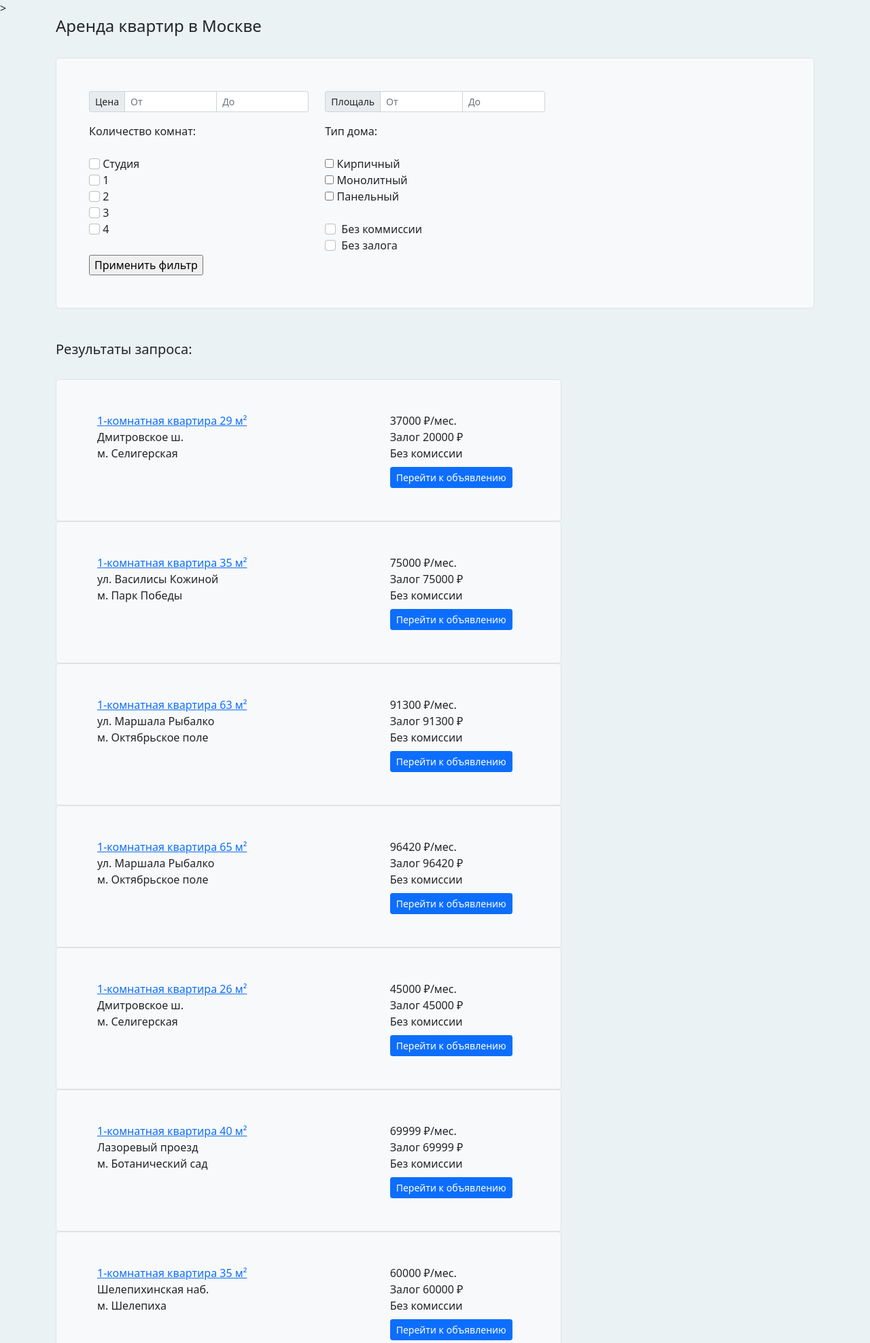
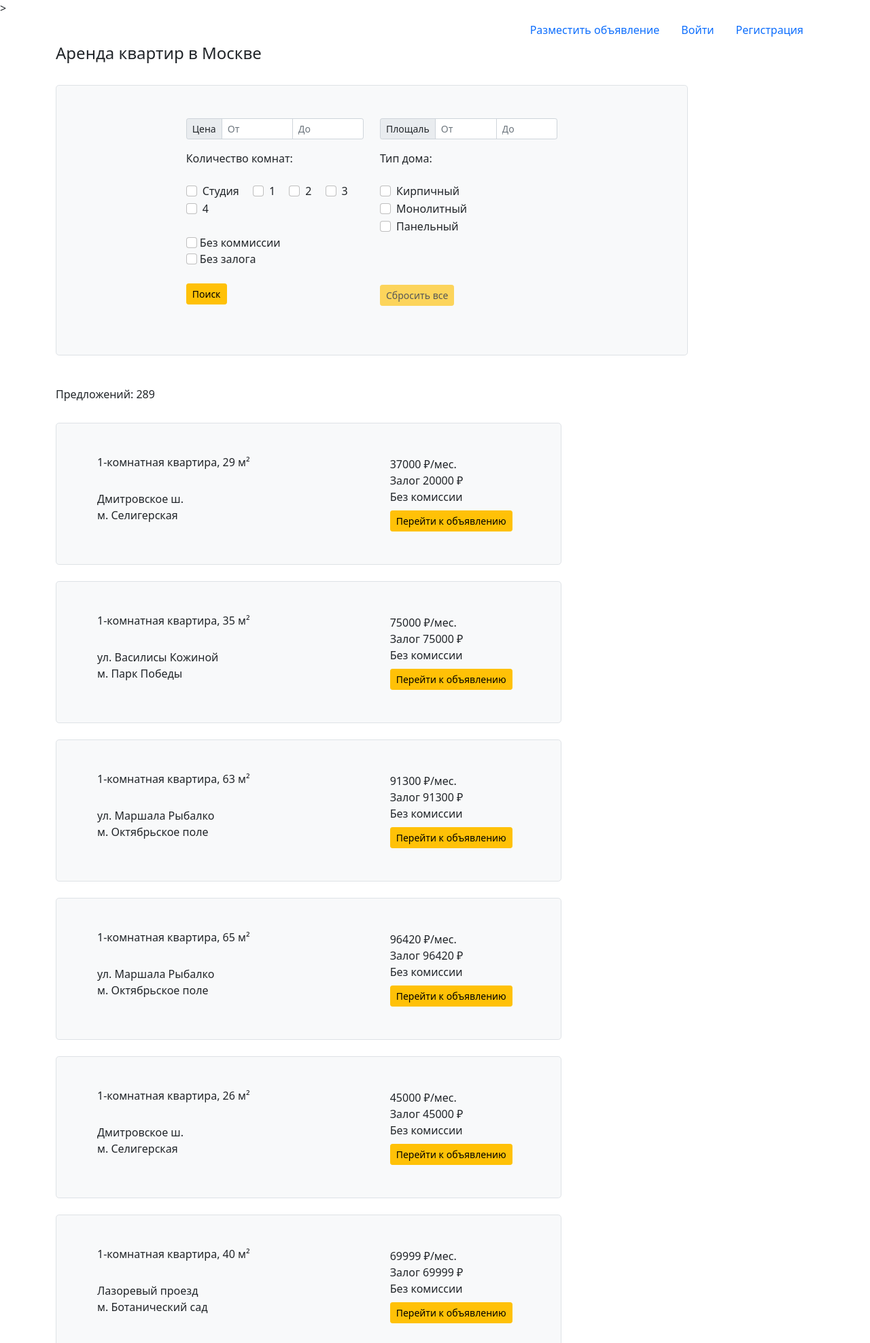
Before and after one commit to flatline-dot/rent_project, a Flask app: page / in a window 1280 px wide. Shown: the top 1976 px of the page at 68% size. Run offline with Flask 2, Linux system fonts and the light colour scheme; data comes from the database, SQL or seed files in the repository.

Commit message:
Форма объявления

```diff
--- a/webapp/__init__.py
+++ b/webapp/__init__.py
@@ -15,7 +15,7 @@ def create_app():
     migrate = Migrate(app, db)
     login_manager = LoginManager()
     login_manager.init_app(app)
-    login_manager.login_view = 'login'
+    login_manager.login_view = 'user.login'
 
     @login_manager.user_loader
     def user_load(user_id):
--- a/webapp/ads/forms.py
+++ b/webapp/ads/forms.py
@@ -1,5 +1,6 @@
 from flask_wtf import FlaskForm
-from wtforms import IntegerField, SelectMultipleField, widgets, BooleanField
+from wtforms import IntegerField, StringField, SelectMultipleField, widgets, BooleanField, RadioField
+from wtforms.validators import DataRequired, InputRequired
 
 
 class MultiCheckboxField(SelectMultipleField):
@@ -11,10 +12,24 @@ class FilterForm(FlaskForm):
     price_min = IntegerField('price_min', render_kw={'class': 'form-control'})
     price_max = IntegerField('price_max', render_kw={'class': 'form-control'})
     rooms = [(0, 'Студия'), (1, '1'), (2, '2'), (3, '3'), (4, '4')]
-    rooms = MultiCheckboxField('rooms', choices=rooms, coerce=int, render_kw={'class': 'form-check-input'})
+    rooms = MultiCheckboxField('rooms', choices=rooms, coerce=int, render_kw={'class': "form-check-input"})
     area_min = IntegerField('area_min', render_kw={'class': 'form-control'})
     area_max = IntegerField('area_max', render_kw={'class': 'form-control'})
     type_material = [("Кирпичный", 'Кирпичный'), ("Монолитный", 'Монолитный'), ("Панельный", 'Панельный')]
     material = MultiCheckboxField('material', choices=type_material, coerce=str)
-    commission = BooleanField('Без коммиссии', render_kw={'class': 'form-check-input'})
-    deposit = BooleanField('Без залога', render_kw={'class': 'form-check-input'})
+    commission = BooleanField('Без коммиссии')
+    deposit = BooleanField('Без залога')
+
+
+class UserAd(FlaskForm):
+    rooms = [(0, 'Студия'), (1, '1'), (2, '2'), (3, '3'), (4, '4')]
+    rooms = RadioField('Количество комнат', choices=rooms, coerce=int, render_kw={'class': "form-check-input"}, validators=[InputRequired()])
+    price = IntegerField('Цена', render_kw={'class': 'form-control'}, validators=[DataRequired()])
+    area = IntegerField('Площадь', render_kw={'class': 'form-control'})
+    type_material = [("Кирпичный", 'Кирпичный'), ("Монолитный", 'Монолитный'), ("Панельный", 'Панельный')]
+    material = RadioField('material', choices=type_material, validators=[DataRequired()])
+    commission = IntegerField('Комиссия', render_kw={'class': 'form-control'}, validators=[DataRequired()])
+    deposit = IntegerField('Залог', render_kw={'class': 'form-control'}, validators=[DataRequired()])
+    metro = StringField('Метро', render_kw={'class': 'form-control'}, validators=[DataRequired()])
+    phone = IntegerField('Номер телефона', render_kw={'class': 'form-control'}, validators=[DataRequired()])
+    adress = StringField('Адрес', render_kw={'class': 'form-control'}, validators=[DataRequired()])
--- a/webapp/ads/veiws.py
+++ b/webapp/ads/veiws.py
@@ -1,7 +1,6 @@
-from flask import Blueprint, render_template, request
+from flask import Blueprint, render_template, redirect, url_for,  request
 from webapp.model import Flat
 from webapp.ads.forms import FilterForm
-from flask_login import current_user
 
 blueprint = Blueprint('ads', __name__)
 
@@ -14,11 +13,12 @@ def index():
         page = int(request.args.get('page'))
     else:
         page = 1
+    flats_count = Flat.query.count()
     query = Flat.query.paginate(page=page, per_page=25)
-    return render_template('index.html', flats=query, form=form)
+    return render_template('index.html', flats=query, form=form, flats_count=flats_count)
 
 
-@blueprint.route('/result', methods=["POST", "GET"])
+@blueprint.route('/result', methods=["POST"])
 def result():
     form = FilterForm(request.form)
     query = Flat.query
@@ -47,5 +47,11 @@ def result():
         if form.deposit.data:
             query = query.filter(Flat.deposit == 0)
 
+    flats_count = query.count()
     query = query.paginate(page=page, per_page=25)
-    return render_template('index.html', flats=query, form=form)
+    return render_template('index.html', flats=query, form=form, flats_count=flats_count)
+
+
+@blueprint.route('/reset', methods=["POST"])
+def reset():
+    return redirect(url_for('ads.index'))
--- a/webapp/flat_data/avi.py
+++ b/webapp/flat_data/avi.py
@@ -86,7 +86,7 @@ def get_data(links, proxy):
 
 def main():
     proxy = read_proxies()
-    all_links(proxy, 50, f'https://www.avito.ru/moskva/kvartiry/sdam/na_dlitelnyy_srok-ASgBAgICAkSSA8gQ8AeQUg?p=', get_link)
+    #all_links(proxy, 50, f'https://www.avito.ru/moskva/kvartiry/sdam/na_dlitelnyy_srok-ASgBAgICAkSSA8gQ8AeQUg?p=', get_link)
     links = read_links_csv('avito_links.csv')
     get_data(links, proxy)
 
--- a/webapp/templates/base.html
+++ b/webapp/templates/base.html
@@ -9,7 +9,7 @@
     <link href="https://cdn.jsdelivr.net/npm/bootstrap@5.0.2/dist/css/bootstrap.min.css" rel="stylesheet" integrity="sha384-EVSTQN3/azprG1Anm3QDgpJLIm9Nao0Yz1ztcQTwFspd3yD65VohhpuuCOmLASjC" crossorigin="anonymous">
     <title>Аренда квартир</title>
   </head>
-  <body style="background-color: rgb(234, 242, 243)">
+  <body style="background-color: rgb(255, 255, 255)">
     {% block content %}{% endblock %}
 
     <!-- Optional JavaScript; choose one of the two! -->
--- a/webapp/templates/index.html
+++ b/webapp/templates/index.html
@@ -1,5 +1,37 @@
 {% extends 'Base.html' %}
 {% block content %}>
+<div class="container">
+  <ul class="nav justify-content-end">
+
+    {% if current_user.is_authenticated %}
+    <li class="nav-item">
+      <div class="nav-link disabled">Привет, {{ current_user.username }}!</div>
+    </li>
+    <li class="nav-item">
+      <a class="nav-link active" aria-current="page" href={{ url_for('user.user') }}>Разместить объявление</a>
+    </li>
+    <li class="nav-item">
+      <a class="nav-link active" aria-current="page" href={{ url_for('user.logout') }}>Выйти</a>
+    </li>
+
+    {% else %}
+    <li class="nav-item">
+      <a class="nav-link active" aria-current="page" href={{ url_for('user.user') }}>Разместить объявление</a>
+    </li>
+    <li class="nav-item">
+    <a class="nav-link active" aria-current="page" href={{ url_for('user.login') }}>Войти</a>
+    </li>
+    <li class="nav-item">
+      <a class="nav-link active" aria-current="page" href={{ url_for('user.registration') }}>Регистрация</a>
+    </li>
+    {% endif %}
+  </ul>
+</div>
+
+
+
+<div class="container-sm">
+  <div class='col-4'>
     {% with messages = get_flashed_messages() %}
       {% if messages %}
       <div class="alert alert-warning" role="alert">
@@ -9,11 +41,16 @@
       </div>
       {% endif %}
     {% endwith %}
+  </div>
+</div>
+
+
 <div class="container-sm">
+  <div class='col-10 justify-content-center'>
     <h4>Аренда квартир в Москве</h4><br>
     <div class="h-100 p-5 bg-light border rounded-3">
       <form action="{{ url_for('ads.result') }}" method="POST">
-      <div class='row '>
+        <div class='row justify-content-center'>
           <div class='col-4'>
             <div class="input-group input-group-sm mb-3">
               <span class="input-group-text">Цена</span>
@@ -24,9 +61,14 @@
 
             <h7>Количество комнат:</h7><br><br>
             {% for i in form.rooms %}
-            {{ i }}
-            {{ i.label }}<br>
-          {% endfor %}<br>
+            <div class="form-check form-check-inline">
+              {{ i(class="form-check-input") }}{{ i.label(class="form-check-label") }}
+            </div>
+            {% endfor %}<br><br>
+            {{ form.commission(class="form-check-input") }} {{ form.commission.label }}<br>
+            {{ form.deposit(class="form-check-input") }} {{ form.deposit.label }}<br><br>
+            <input class="btn btn-warning btn-sm" type="submit" value="Поиск">
+
           </div>
 
           <div class='col-4'>
@@ -37,29 +79,40 @@
             </div>
             <h7>Тип дома:</h7><br><br>
             {% for i in form.material %}
-            {{ i }}
+            <div class="form-check form-check-inline">
+              {{ i(class="form-check-input") }}
               {{ i.label }}<br>
+            </div>
             {% endfor %}<br>
-          <div class="form-check">
-            {{ form.commission() }} {{ form.commission.label }}<br>
-            {{ form.deposit() }} {{ form.deposit.label }}<br>
+
+
+          </form><br><br><br>
+            <form action="{{ url_for('ads.reset') }}" method="POST">
+              <input class="btn btn-warning btn-sm" type="submit" value="Сбросить все" {% if url_for(request.endpoint)  != '/result' %} disabled {% endif %}><br>
+            </form>
           </div>
+        </div><br>
+
+
+
     </div>
-      </div>
-      <input type="submit" value="Применить фильтр">
-    </form>
   </div>
 </div><br><br>
 
+
 <div class="container-sm">
   <div class="col-8">
-    <h5>Результаты запроса:</h5><br>
+    <h6>Предложений: {{ flats_count }}</h6><br>
     {% for flat in flats.items %}
       <div class="h-100 p-5 bg-light border rounded-3">
         <div class="container-sm">
           <div class="row">
             <div class="col">
-              <a href={{ flat.link }} target="_blank">{{ flat.num_rooms }}-комнатная квартира {{ flat.area}} м²</a><br>
+              {% if flat.num_rooms == 0%}
+              <h6>Квартира-студия, {{ flat.area}} м²</h6><br>
+              {% else %}
+              <h6>{{ flat.num_rooms }}-комнатная квартира, {{ flat.area}} м²</h6><br>
+              {% endif %}
               <h7>{{ flat.street }}</h7><br>
               <h7>м. {{ flat.metro }}</h7>
             </div>
@@ -76,11 +129,11 @@
                 <h7>Комиссия {{ flat.commission }} %</h7><br>
               {% endif %}
               <h1></h1>
-              <a href={{ flat.link }} button type="button" target="_blank" class="btn btn-primary btn-sm">Перейти к объявлению</a><br>
+              <a href={{ flat.link }} button type="button" target="_blank" class="btn btn-warning btn-sm">Перейти к объявлению</a><br>
             </div>
           </div>
         </div>
-      </div>
+      </div><br>
     {% endfor %}<br>
     <nav aria-label="...">
       <ul class="pagination">
@@ -100,7 +153,7 @@
           <a class="page-link" href="http://127.0.0.1:5000/{{ url_for(request.endpoint) }}?page={{ flats.next_num }}">Вперед</a>
         </li>
       </ul>
-    </nav>
+    </nav><br>
   </div>
 </div>
 
--- a/webapp/templates/user/registration.html
+++ b/webapp/templates/user/registration.html
@@ -1,6 +1,8 @@
 {% extends 'base.html' %}
 {% block content %}
+<div class="container">
     <div class='col-4'>
+        <h3>Регистрация</h3>
         {% with messages = get_flashed_messages() %}
         {% if messages %}
         <div class="alert alert-warning" role="alert">
@@ -23,4 +25,5 @@
             {{ form.submit() }}<br>
         </form>
     </div>
+</div>
 {% endblock %}
```
Also changed, not shown: webapp/templates/user/login.html (+13 -1 lines), webapp/templates/user/new_ad.html (added, +65 -0 lines), webapp/user/form.py (+9 -9 lines), webapp/user/views.py (+15 -2 lines). Lines whose indentation alone changed are shown as unchanged.
